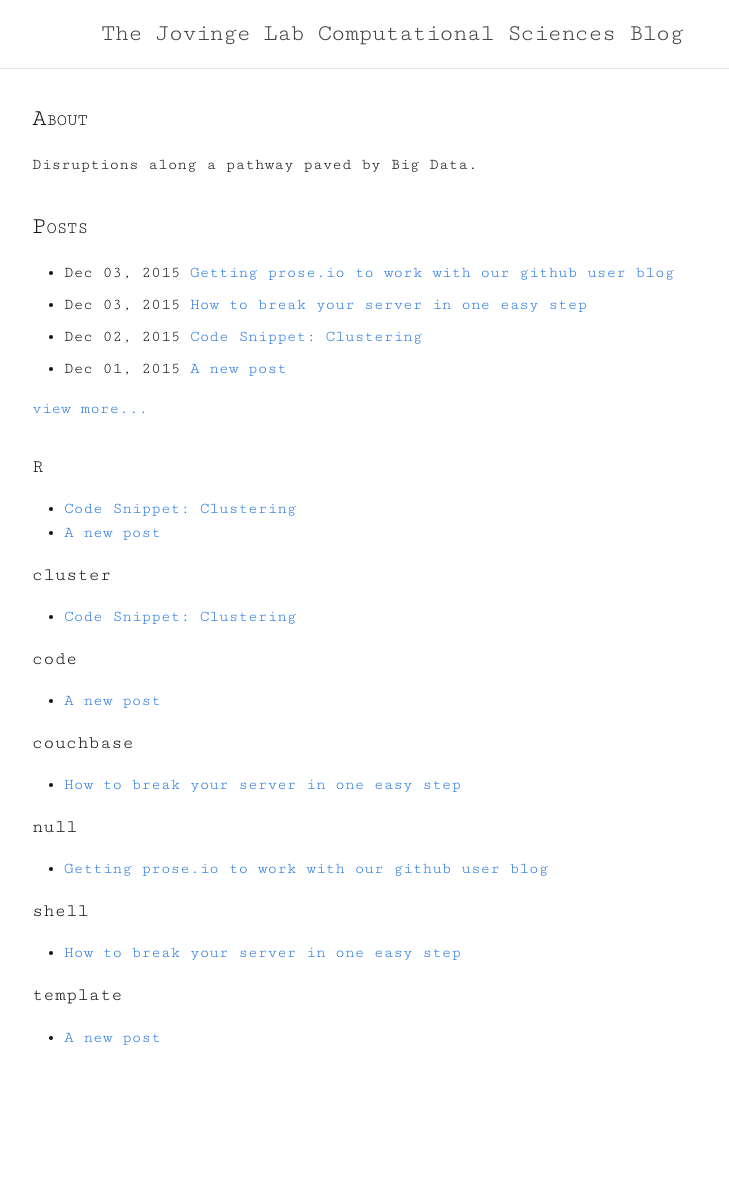
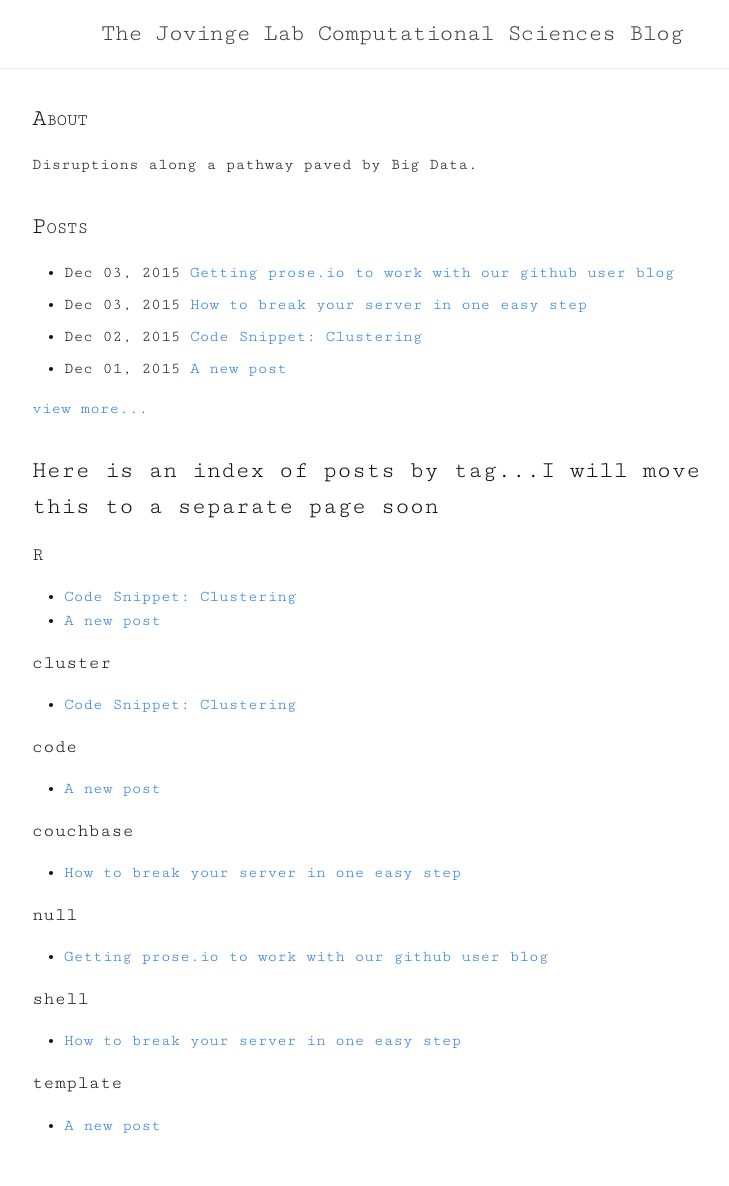
Before and after one commit to JovingeLabSoftware/JovingeLabSoftware.github.io, a Jekyll site: the page built from index.html, in a window 1280 px wide. Shown: the whole page, without its empty margins (248-977 px from the left). Built offline with Jekyll 4.4.1, drawn with Linux system fonts in a browser that asks for light colours; Markdown is read by kramdown in place of the engine named in the settings; before the commit the page ends 1098 px from its top, so only the background shows below that.

Commit message:
trying to get tag index working

```diff
--- a/index.html
+++ b/index.html
@@ -19,7 +19,7 @@ layout: default
 		<p><a href="{{ "/archives/" | prepend: site.baseurl }}">view more...</a></p>
 	</section>
 <section>
-
+<h2> Here is an index of posts by tag...I will move this to a separate page soon</h2>
 {% capture tags %}
 	  {% for tag in site.tags %}
 	    {{ tag[0] }}
```
